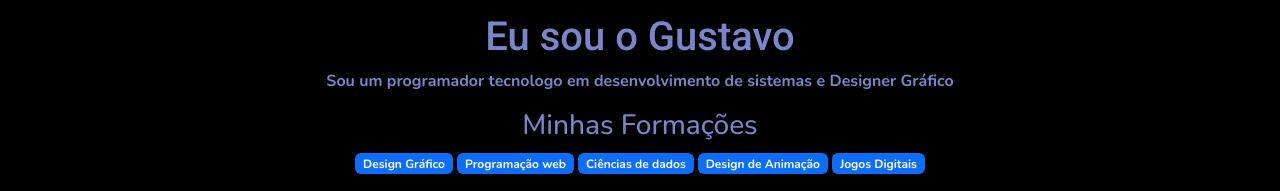
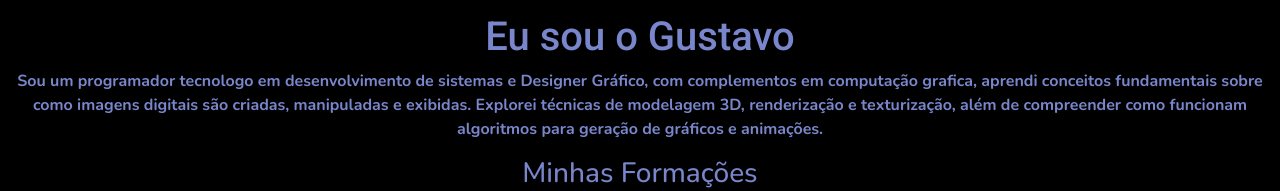
Before and after one commit to SNOWFORSE/Portifolio-Final-do-Ano, a plain HTML site: page index.html in a window 1280 px wide. Shown: the part 291-482 px from the top of the page. Drawn offline with nearby package versions, Linux system fonts and the light colour scheme.

Commit message:
Add files via upload

```diff
--- a/index.html
+++ b/index.html
@@ -12,7 +12,7 @@
     <img class="img-thsambnail rounded-circle w-25 mt-5" src="imagens/logo.jpg" alt=" Me">
     <p></p>
     <h1 class="mt-3">Eu sou o Gustavo </h1>
-    <P> Sou um programador tecnologo em desenvolvimento de sistemas e Designer Gráfico </P>
+    <P> Sou um programador tecnologo em desenvolvimento de sistemas e Designer Gráfico, com complementos em computação grafica, aprendi conceitos fundamentais sobre como imagens digitais são criadas, manipuladas e exibidas. Explorei técnicas de modelagem 3D, renderização e texturização, além de compreender como funcionam algoritmos para geração de gráficos e animações.</P>
     <h3>Minhas Formações</h3>
     <div>
         <p class="badge text-bg-primary">Design Gráfico</p>
```
